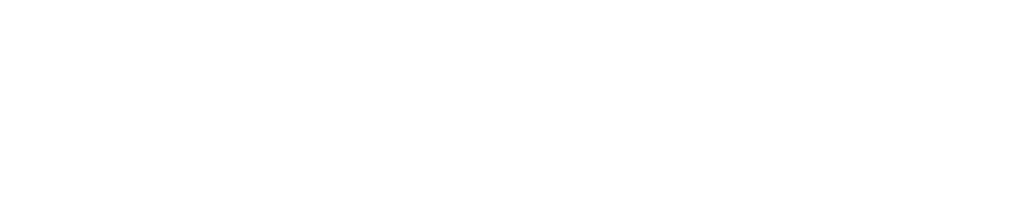
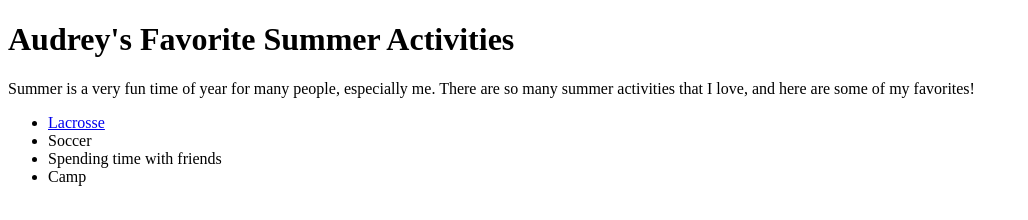
Before and after one commit to audreys21/audreys21.github.io, a plain HTML site: page index.html in a window 1280 px wide. Shown: the whole page, without its empty margins (0-1028 px from the left). Drawn offline with Linux system fonts and the light colour scheme.

Commit message:
Add files via upload

```diff
--- a/index.html
+++ b/index.html
@@ -1,7 +1,20 @@
 <!DOCTYPE html>
 <html>
+<head>
+<title>Audrey's Favorite Summer Activities</title>
+</head>
 
+<body>
+	<h1>Audrey's Favorite Summer Activities</h1>
 
+	<p>Summer is a very fun time of year for many people, especially me. There are so many summer activities that I love, and here are some of my favorites!</p>
 
+	<ul>
+		<li><a href ="lacrosse.html">Lacrosse</a></li>
+		<li>Soccer</li>
+		<li>Spending time with friends</li>
+		<li>Camp</li>
+	</ul>
 
+</body>
 </html>
```
Also changed, not shown: lacrosse.html (added, +22 -0 lines).
